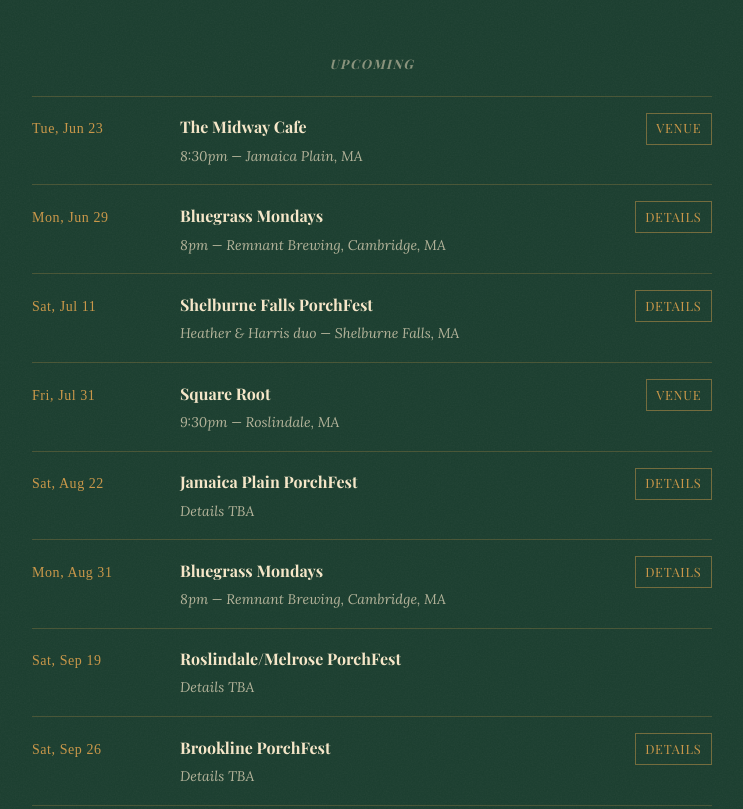
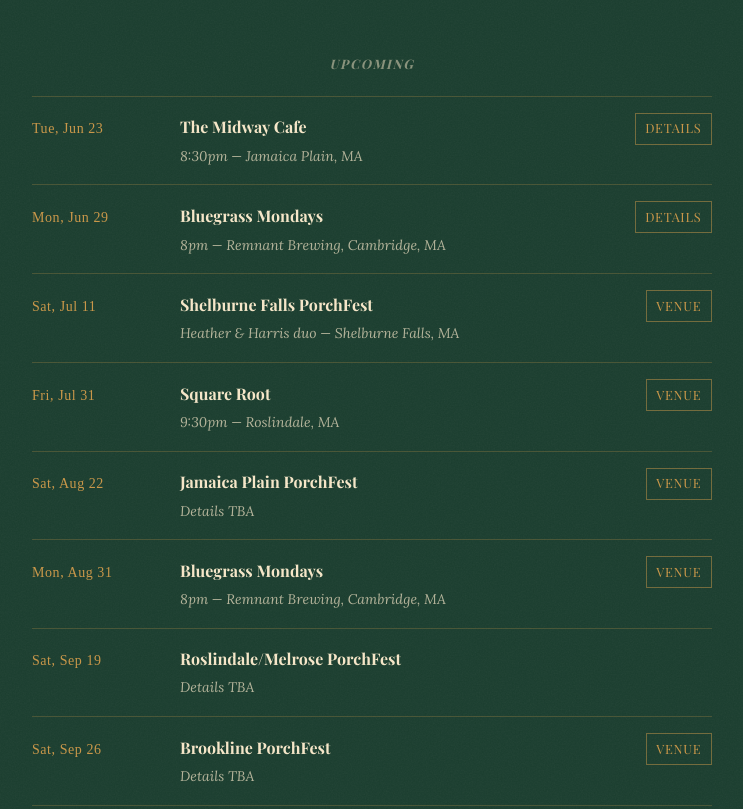
Before and after one commit to sckendall2/hmp-website, a plain HTML site: page index.html in a window 1280 px wide. Shown: the part 2949-3758 px from the top of the page, without its empty margins (268-1011 px from the left). Drawn offline with nearby package versions, Linux system fonts and the light colour scheme; a web font is replaced by a local one.

Commit message:
Fix event hyperlinks. Prefer link to precise event, labeling it 'Details'. But if no such link is available, or if the target page is too sparse (e.g. lacks venue info), fall back to a venue link labeled 'Venue' -- even for porch fests.

```diff
--- a/index.html
+++ b/index.html
@@ -130,7 +130,7 @@
             <span class="show-venue">The Midway Cafe</span>
             <span class="show-meta">8:30pm &mdash; Jamaica Plain, MA</span>
           </div>
-          <a href="https://midwaycafe.com/" class="show-link" target="_blank" rel="noopener noreferrer">Venue</a>
+          <a href="https://tockify.com/midwaycafejp/detail/2615/1782257400000" class="show-link" target="_blank" rel="noopener noreferrer">Details</a>
         </div>
 
         <div class="show-row">
@@ -148,7 +148,7 @@
             <span class="show-venue">Shelburne Falls PorchFest</span>
             <span class="show-meta">Heather &amp; Harris duo &mdash; Shelburne Falls, MA</span>
           </div>
-          <a href="https://www.shelburnefallsporchfestival.com/" class="show-link" target="_blank" rel="noopener noreferrer">Details</a>
+          <a href="https://www.shelburnefallsporchfestival.com/" class="show-link" target="_blank" rel="noopener noreferrer">Venue</a>
         </div>
 
         <div class="show-row">
@@ -166,7 +166,7 @@
             <span class="show-venue">Jamaica Plain PorchFest</span>
             <span class="show-meta">Details TBA</span>
           </div>
-          <a href="https://www.jpporchfest.org" class="show-link" target="_blank" rel="noopener noreferrer">Details</a>
+          <a href="https://www.jpporchfest.org" class="show-link" target="_blank" rel="noopener noreferrer">Venue</a>
         </div>
 
         <div class="show-row">
@@ -175,7 +175,7 @@
             <span class="show-venue">Bluegrass Mondays</span>
             <span class="show-meta">8pm &mdash; Remnant Brewing, Cambridge, MA</span>
           </div>
-          <a href="https://www.remnantsomerville.com/live/bluegrass-every-monday-56dry" class="show-link" target="_blank" rel="noopener noreferrer">Details</a>
+          <a href="https://www.remnantsomerville.com/live/bluegrass-every-monday-56dry" class="show-link" target="_blank" rel="noopener noreferrer">Venue</a>
         </div>
 
         <div class="show-row">
@@ -192,7 +192,7 @@
             <span class="show-venue">Brookline PorchFest</span>
             <span class="show-meta">Details TBA</span>
           </div>
-          <a href="https://www.brooklineporchfest.org/" class="show-link" target="_blank" rel="noopener noreferrer">Details</a>
+          <a href="https://www.brooklineporchfest.org/" class="show-link" target="_blank" rel="noopener noreferrer">Venue</a>
         </div>
 
       </div>
```
